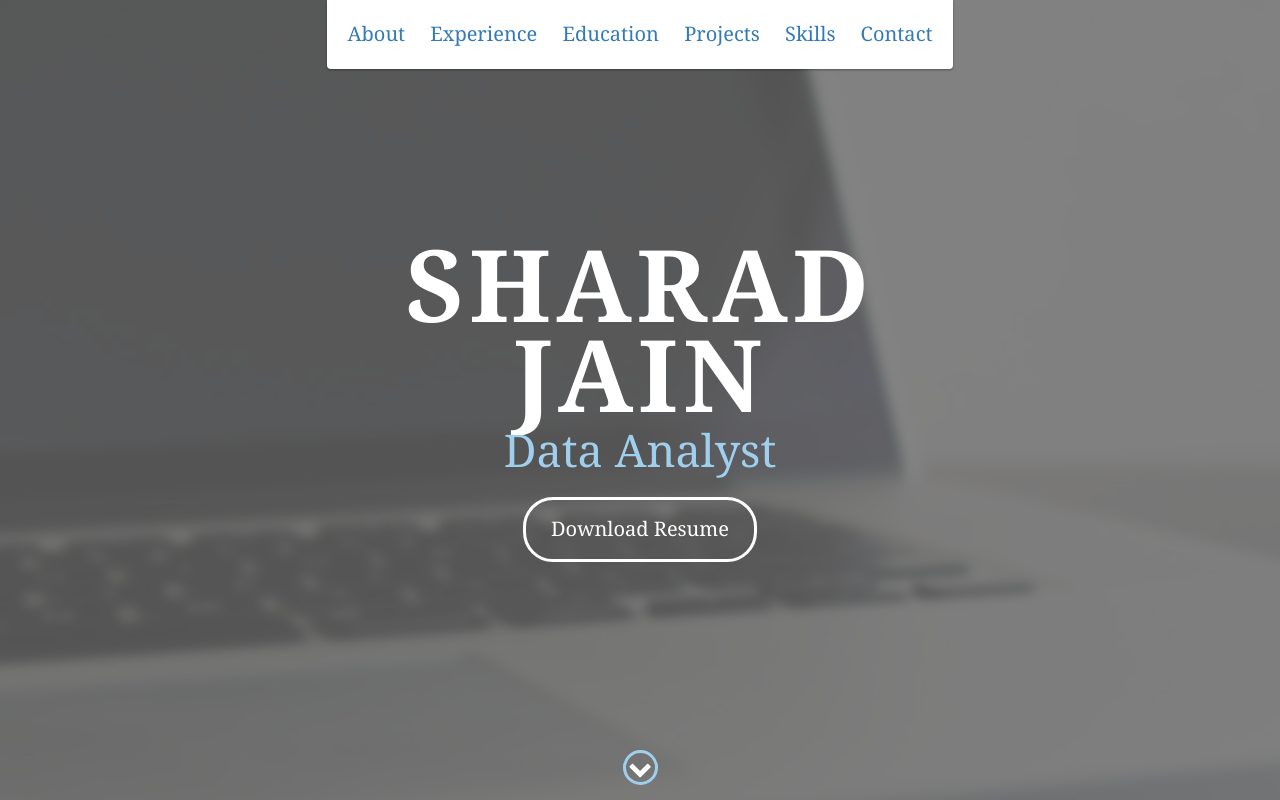
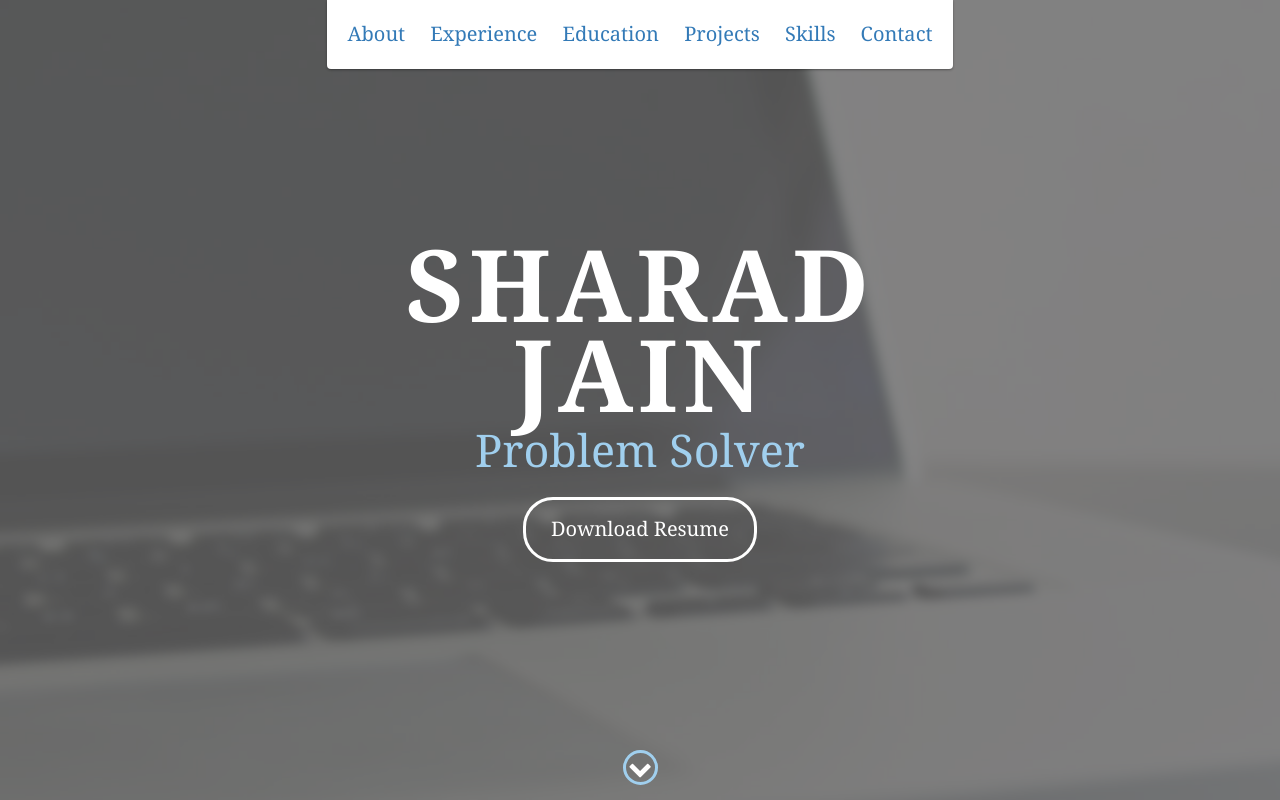
Before and after one commit to Imsharad/sharadjain.github.io, a website: page index.html in a window 1280 px wide. Shown: the top 800 px of the page. Drawn offline with nearby package versions, Linux system fonts and the light colour scheme.

Commit message:
adding title

```diff
--- a/index.html
+++ b/index.html
@@ -49,7 +49,7 @@
     <div id="lead">
         <div id="lead-content">
             <h1>Sharad Jain</h1>
-            <h2>Data Analyst</h2>
+            <h2>Problem Solver</h2>
             <a href="https://docs.google.com/uc?export=download&id=1aLZ23Fni7s3mfoUuiNmbrpnLeqRpMg7U" download="sharad_jain_resume.pdf" class="btn-rounded-white">Download Resume</a>
         </div>
         <!-- End #lead-content -->
```
